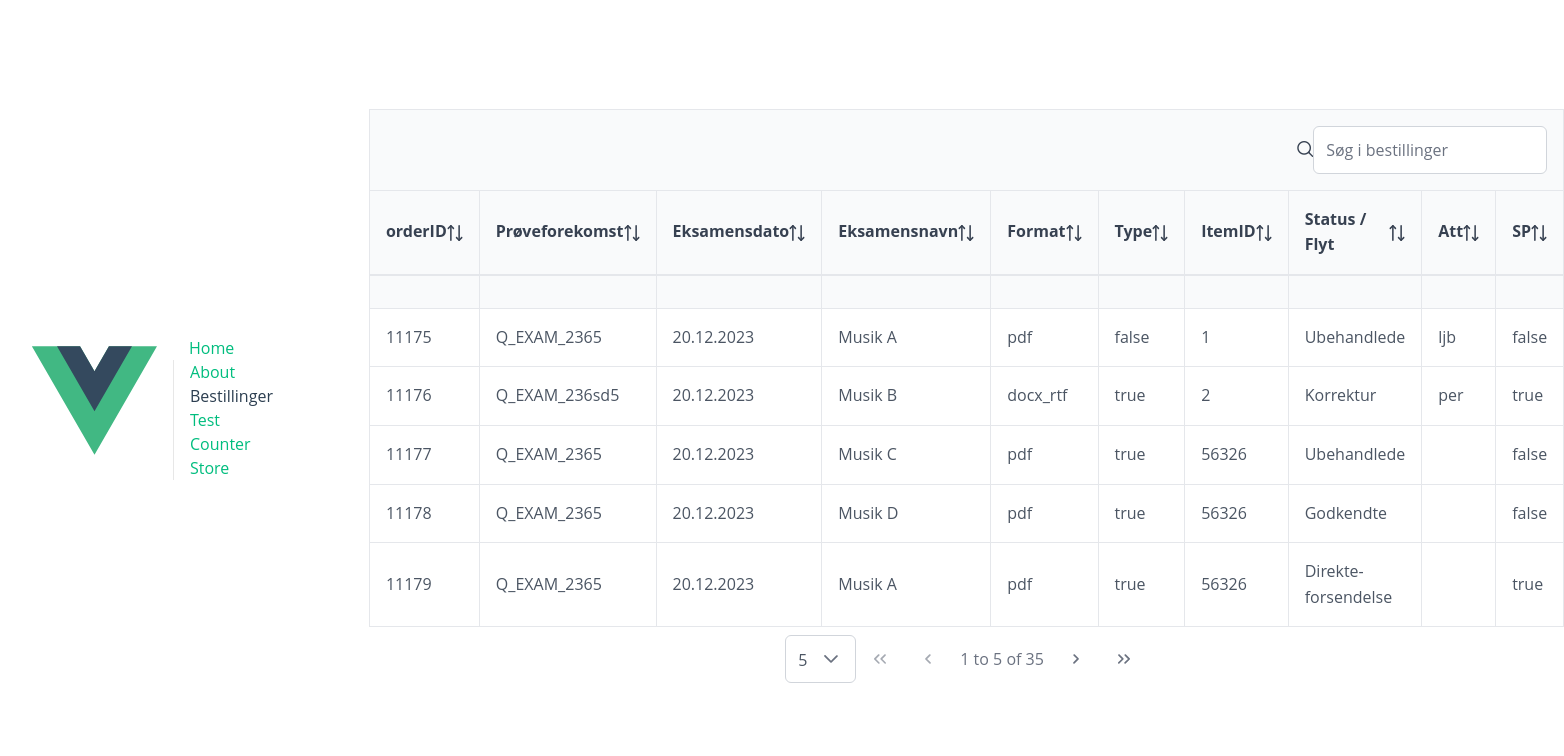
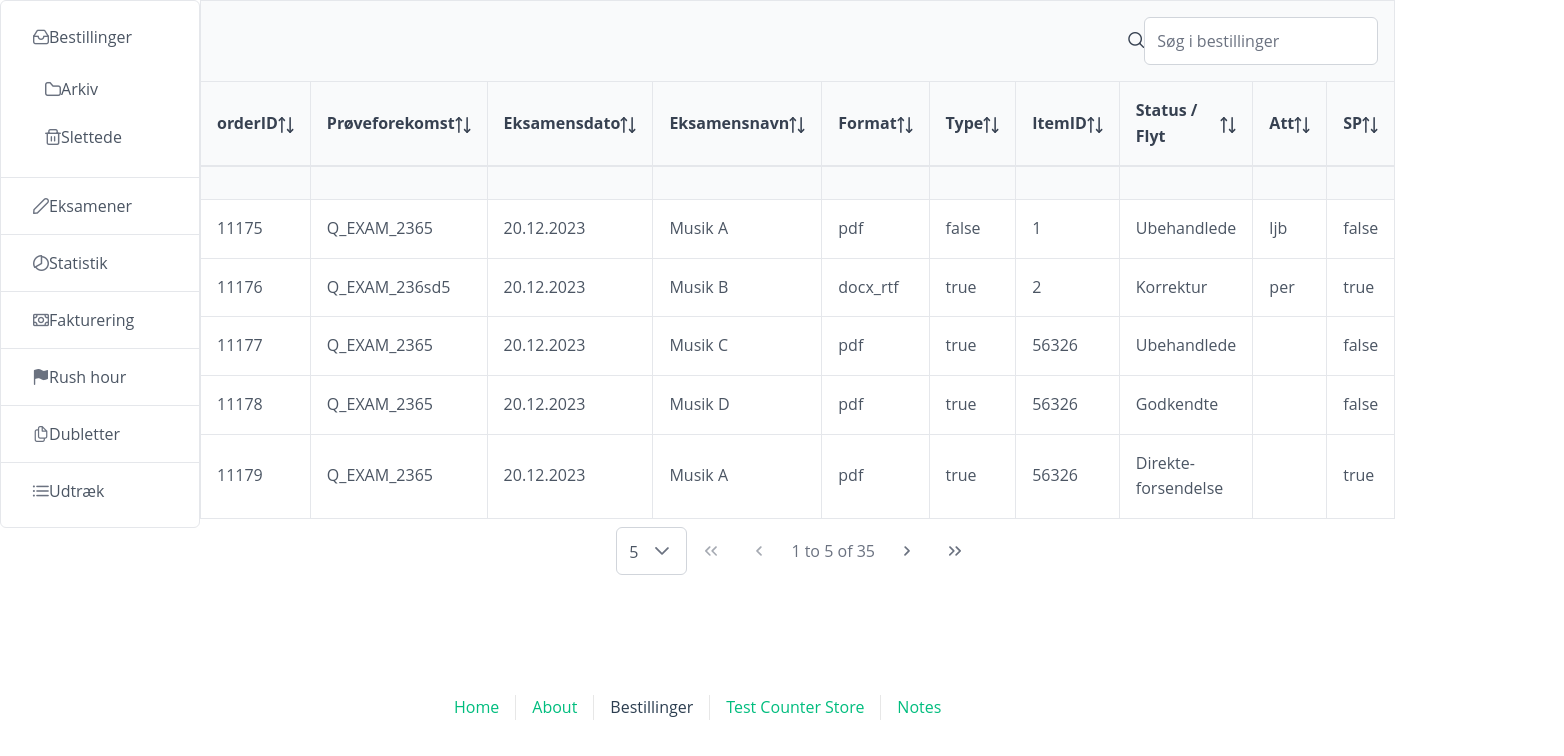
Before and after one commit to lasseclaes/vue_exam_js, a Vue app: page /bestillinger in a window 1280 px wide. Shown: the top 756 px of the page, 1564 px wide, since content can reach past the window. Built offline with nearby package versions, Linux system fonts and the light colour scheme.

Commit message:
Layout etc

```diff
--- a/src/App.vue
+++ b/src/App.vue
@@ -1,26 +1,29 @@
 <script setup>
 import { RouterLink, RouterView } from 'vue-router'
 import './assets/ljncustom.css'
+import LeftNav from './components/LeftNav.vue'
 </script>
 
 <template>
-  <header>
-    <img alt="Vue logo" class="logo" src="@/assets/logo.svg" width="125" height="125" />
-
-    <div class="wrapper">
-      <nav>
-        <RouterLink to="/">Home</RouterLink>
-        <RouterLink to="/about">About</RouterLink>
-        <RouterLink to="/bestillinger">Bestillinger</RouterLink>
-        <RouterLink to="/testingcounterstore">Test Counter Store</RouterLink>
-      </nav>
-    </div>
-  </header>
+  <LeftNav />
+  <!-- <header>
+    <div class="wrapper"></div>
+  </header> -->
 
   <RouterView />
+  <footer>
+    <nav>
+      <RouterLink to="/">Home</RouterLink>
+      <RouterLink to="/about">About</RouterLink>
+      <RouterLink to="/bestillinger">Bestillinger</RouterLink>
+      <RouterLink to="/testingcounterstore">Test Counter Store</RouterLink>
+      <RouterLink to="/notes">Notes</RouterLink>
+    </nav>
+  </footer>
 </template>
 
 <style scoped>
+/*
 header {
   line-height: 1.5;
   max-height: 100vh;
@@ -29,11 +32,11 @@ header {
 .logo {
   display: block;
   margin: 0 auto 2rem;
-}
+} */
 
 nav {
   width: 100%;
-  font-size: 12px;
+  font-size: 1rem;
   text-align: center;
   margin-top: 2rem;
 }
@@ -56,14 +59,18 @@ nav a:first-of-type {
   border: 0;
 }
 
+footer {
+  grid-column: 1 / -1;
+}
+
 @media (min-width: 1024px) {
-  header {
+  /*   header {
     display: flex;
     place-items: center;
     padding-right: calc(var(--section-gap) / 2);
-  }
+  } */
 
-  .logo {
+  /*  .logo {
     margin: 0 2rem 0 0;
   }
 
@@ -71,15 +78,14 @@ nav a:first-of-type {
     display: flex;
     place-items: flex-start;
     flex-wrap: wrap;
-  }
+  } */
 
-  nav {
+  /*  nav {
     text-align: left;
     margin-left: -1rem;
     font-size: 1rem;
-
     padding: 1rem 0;
     margin-top: 1rem;
-  }
+  } */
 }
 </style>
--- a/src/assets/main.css
+++ b/src/assets/main.css
@@ -1,9 +1,9 @@
 @import './base.css';
 
 #app {
-  max-width: 1280px;
+  /* max-width: 1280px; */
   margin: 0 auto;
-  padding: 2rem;
+  /* padding: 2rem; */
 
   font-weight: normal;
 }
@@ -24,12 +24,13 @@ a,
 @media (min-width: 1024px) {
   body {
     display: flex;
-    place-items: center;
+    /* place-items: center; */
   }
 
   #app {
     display: grid;
-    grid-template-columns: 1fr 1fr;
-    padding: 0 2rem;
+    /* grid-template-columns: 1fr 1fr; */
+    grid-template-columns: auto 1fr;
+    /* padding: 0 2rem; */
   }
 }
--- a/src/components/LeftNav.vue
+++ b/src/components/LeftNav.vue
@@ -5,18 +5,8 @@ import { PrimeIcons } from 'primevue/api'
 
 const items = ref([
   { label: 'Bestillinger', icon: PrimeIcons.INBOX, url: '/bestillinger' },
-  {
-    label: 'Arkiv',
-    icon: PrimeIcons.FOLDER,
-    url: '/bestillinger/arkiv',
-    class: 'sub-menu'
-  },
-  {
-    label: 'Slettede',
-    icon: PrimeIcons.TRASH,
-    url: '/bestillinger/slettede',
-    class: 'sub-menu'
-  },
+  { label: 'Arkiv', icon: PrimeIcons.FOLDER, url: '/bestillinger/arkiv', class: 'sub-menu' },
+  { label: 'Slettede', icon: PrimeIcons.TRASH, url: '/bestillinger/slettede', class: 'sub-menu' },
   { separator: true },
   { label: 'Eksamener', icon: PrimeIcons.PENCIL },
   { separator: true },
@@ -33,19 +23,24 @@ const items = ref([
 </script>
 
 <template>
-  <div class="card flex justify-content-center">
+  <div class="card">
+    <!-- flex justify-content-center-->
     <Menu :model="items" />
-    <RouterLink to="/notes">Notes</RouterLink>
   </div>
 </template>
 
 <style scoped>
+:deep(.p-menu) {
+  width: fit-content;
+  /* background-color: red; */
+}
 :deep(.p-menu .p-menuitem-separator) {
   margin: 0;
 }
 
 :deep(.p-menu .p-menuitem > .p-menuitem-content .p-menuitem-link) {
-  padding: 1.25rem 1.25rem;
+  padding: 1.25rem 4rem 1.25rem 2rem;
+  /* background: red; */
 }
 </style>
 
--- a/src/router/index.js
+++ b/src/router/index.js
@@ -1,5 +1,5 @@
 import { createRouter, createWebHistory } from 'vue-router'
-import HomeView from '../views/HomeView.vue'
+// import HomeView from '../views/HomeView.vue'
 import BestillingerView from '../views/BestillingerView.vue'
 
 const router = createRouter({
@@ -7,8 +7,9 @@ const router = createRouter({
   routes: [
     {
       path: '/',
-      name: 'home',
-      component: HomeView
+      /*      name: 'home',
+      component: HomeView */
+      redirect: '/bestillinger'
     },
     {
       path: '/about',
```
